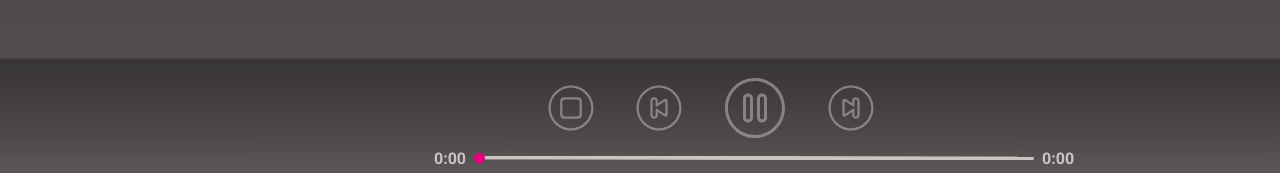
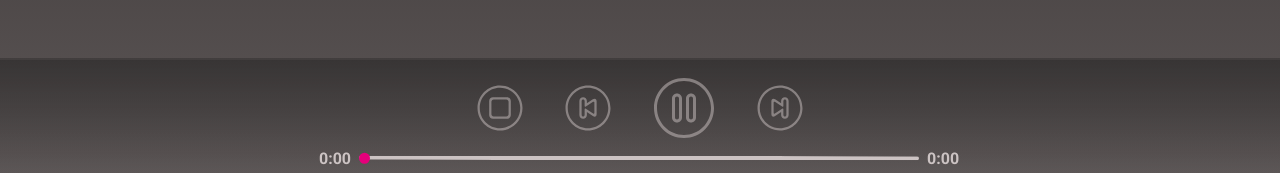
Before and after one commit to LucasOliveria/music-player, a React (Vite) app: page / in a window 1280 px wide. Shown: the part 624-797 px from the top of the page. Built offline with nearby package versions, Linux system fonts and the light colour scheme.

Commit message:
Projeto Music Player - Centralizando controles

```diff
--- a/src/components/Controls/index.jsx
+++ b/src/components/Controls/index.jsx
@@ -105,6 +105,7 @@ function Controls({ title, artist, urlMusic, duration, setMusicInfo, playPause,
         <h3>{title}</h3>
         <p>{artist}</p>
       </div>
+
       <div className="bar-controls">
         <div className="controls">
           <img
@@ -144,6 +145,8 @@ function Controls({ title, artist, urlMusic, duration, setMusicInfo, playPause,
           <span className="final-number">{duration}</span>
         </div>
       </div>
+
+      <div className="aux-div"></div>
     </div>
   )
 }
--- a/src/components/Controls/style.css
+++ b/src/components/Controls/style.css
@@ -1,5 +1,6 @@
 .container-controls {
     display: flex;
+    justify-content: space-between;
     height: 122px;
     background: linear-gradient(180deg, #383535 0%, rgba(133, 130, 130, 0) 100%);
     border-top: 2px solid rgba(0, 0, 0, 0.21)
@@ -22,14 +23,16 @@
 }
 
 .bar-controls {
-    margin-left: 35px;
+    display: flex;
+    flex-direction: column;
+    align-items: center;
 }
 
 .controls {
     display: flex;
     justify-content: space-between;
     align-items: center;
-    margin: 16px 0 0 259px;
+    margin: 16px 0 0 0px;
     width: 328px;
     height: 64px;
 }
@@ -58,7 +61,7 @@ img[alt="next"] {
     gap: 8px;
     width: 642px;
     height: 20px;
-    margin: 8px 0 8px 146px;
+    margin: 8px 0 8px 0px;
 }
 
 .initial-number,
@@ -92,3 +95,8 @@ img[alt="next"] {
     bottom: -8px;
     left: 99%;
 }
+
+.aux-div {
+    width: 221px;
+    margin-right: 32px;
+}
```
